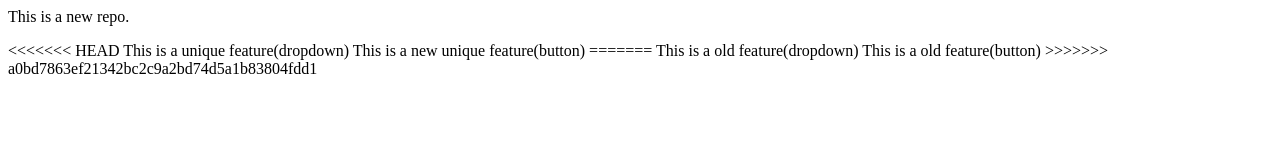
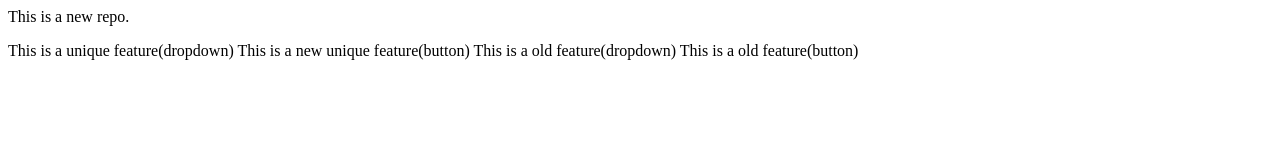
Before and after one commit to Khushi28020/localrepo, a plain HTML site: page index.html in a window 1280 px wide. Drawn offline with Linux system fonts and the light colour scheme.

Commit message:
removed conflict lines

```diff
--- a/index.html
+++ b/index.html
@@ -2,11 +2,9 @@
     This is a new repo.
 </p>
 <p>
-<<<<<<< HEAD
     This is a unique feature(dropdown)
     This is a new unique feature(button)
-=======
+
     This is a old feature(dropdown)
     This is a old feature(button)
->>>>>>> a0bd7863ef21342bc2c9a2bd74d5a1b83804fdd1
 </p>
```
